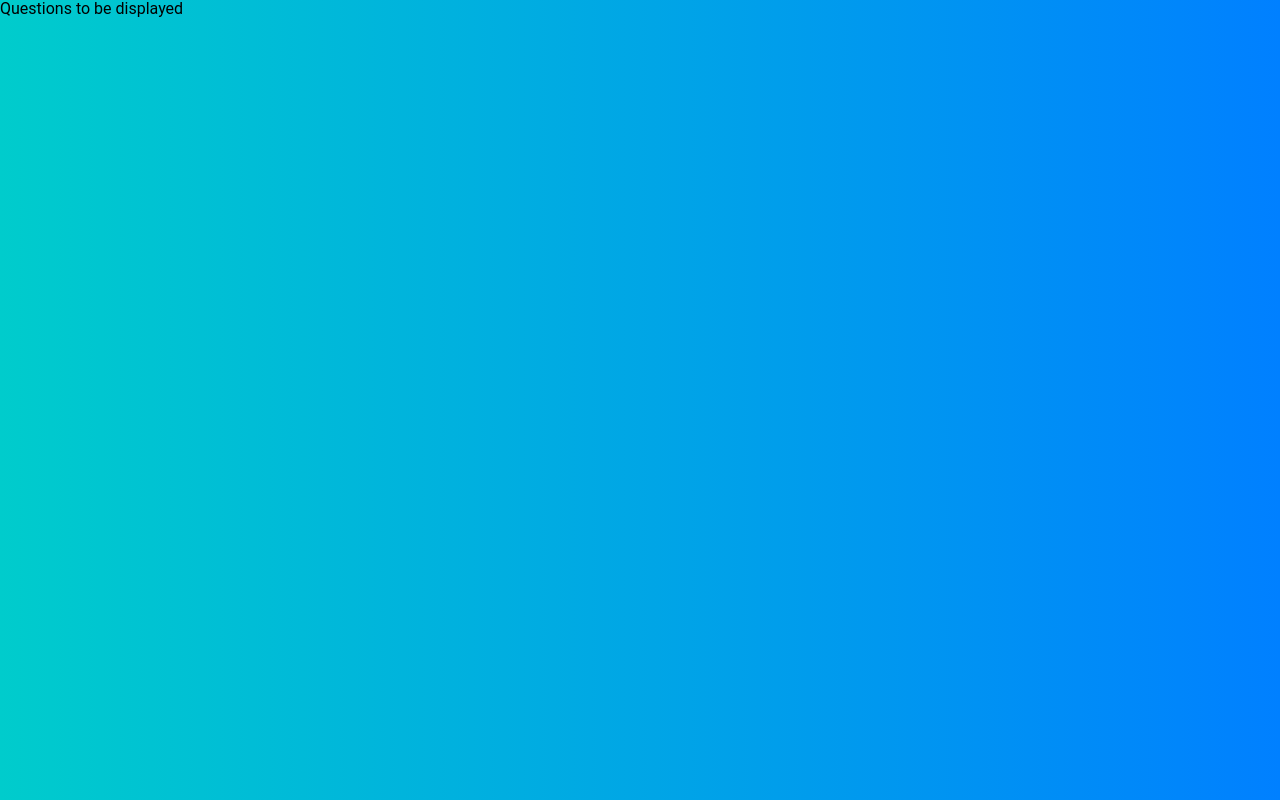
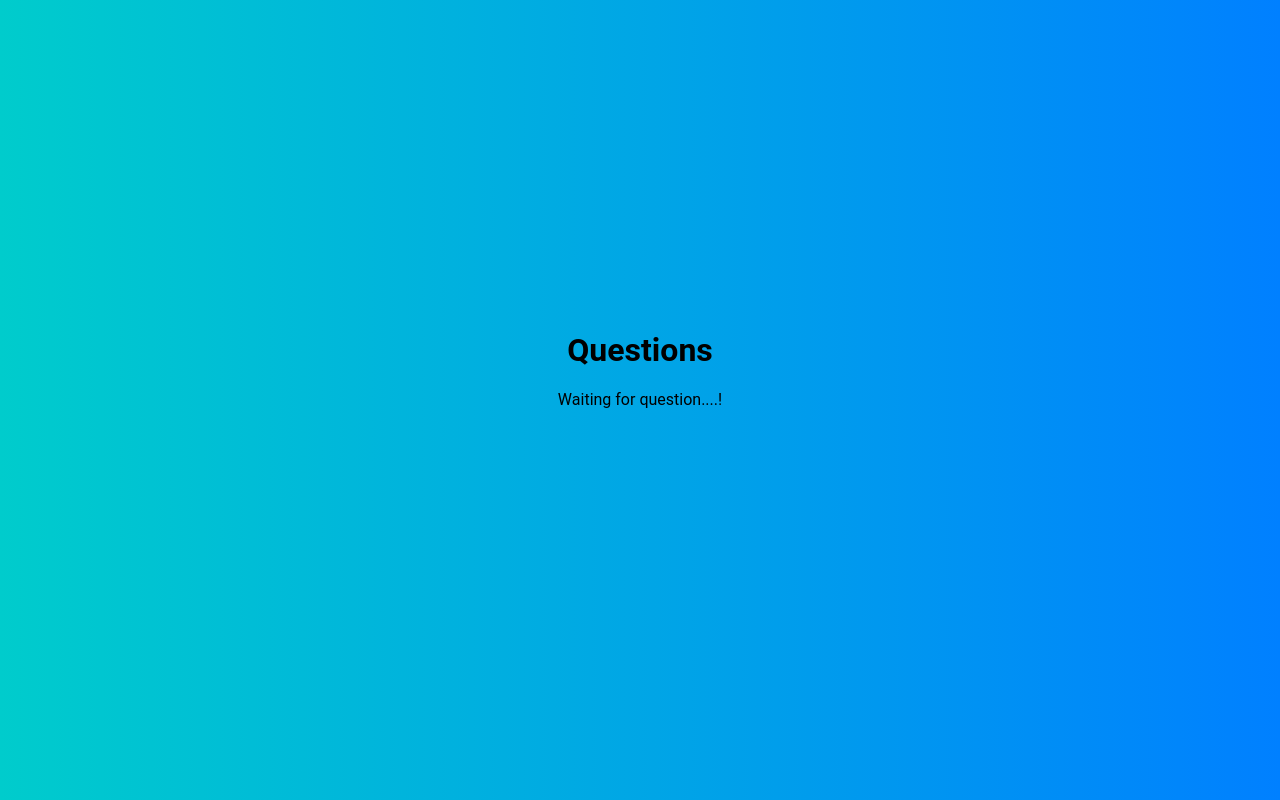
Before and after one commit to NilmaniKulaweera/QuizApp, a React (Create React App) app in the folder frontend/: page /Quiz in a window 1280 px wide. Built offline with nearby package versions, Linux system fonts and the light colour scheme.

Commit message:
binding answers to Quiz

```diff
--- a/frontend/src/components/joinPage/Join.js
+++ b/frontend/src/components/joinPage/Join.js
@@ -18,7 +18,6 @@ class Join extends React.Component {
 
     componentDidMount() {
         this.subscribeToObservables();
-
     }
 
     componentWillUnmount() {
--- /dev/null
+++ b/frontend/src/components/quizPage/Play.js
@@ -0,0 +1,77 @@
+import React from 'react';
+import QuestionObject from '../../models/QuestionObject';
+import { nextQuestion } from '../../services/SocketIoService';
+
+
+let nextquestionSubscribed;
+class Play extends React.Component {
+    questions = [];
+
+    constructor() {
+        super();
+        this.state = {
+            questionObject: new QuestionObject(),
+            questionNumber: 0,
+        }
+    }
+    componentDidMount() {
+        this.subscribetoSocketServices();
+    }
+
+    componentWillUnmount() {
+
+    }
+
+    subscribetoSocketServices() {
+        nextquestionSubscribed = nextQuestion.subscribe((question) => {
+            //this.state.questionObject = question;
+            this.setState({ questionObject: question })
+        });
+    }
+
+    unsubscribeSocketServices() {
+        nextquestionSubscribed.unsubscribe();
+    }
+
+    render() {
+        const questionObj = this.state.questionObject;
+        console.log(questionObj);
+        let questionDiv;
+        let answersList;
+
+        if (this.state.questionObject) {
+            if (this.state.questionObject.answers) {
+                answersList = <ul>
+                    {this.state.questionObject.answers.map((value, index) => {
+                        return <li key={index}>{value.answer}</li>
+                    })}
+                </ul>
+            }
+            questionDiv = <div className="card-content" style={{ width: "100%" }}>
+                <h3>question number {this.state.questionNumber + 1} </h3>
+                <p className="fw9">Question Id</p>
+                <p>{this.state.questionObject.questionId}</p>
+                <p className="fw9">Question</p>
+                <p>{this.state.questionObject.question}</p>
+                <p>
+                    {answersList}
+                </p>
+            </div>;
+        }
+        else {
+            questionDiv = <div>Waiting for question....!</div>;
+        }
+
+        return (
+            <div className="quiz-details pa2">
+                <div>
+                    <h1>Questions</h1>
+                </div>
+
+                {questionDiv}
+            </div>
+        );
+    }
+}
+
+export default Play;
--- /dev/null
+++ b/frontend/src/components/quizPage/Quiz.css
@@ -0,0 +1,8 @@
+.quiz-details-container{
+    display: flex;
+    align-items: stretch;
+    justify-content: space-around;
+    text-align: center;
+    flex-direction: row;
+    height: 90vh;
+}
--- a/frontend/src/components/quizPage/Quiz.js
+++ b/frontend/src/components/quizPage/Quiz.js
@@ -1,4 +1,7 @@
 import React from 'react';
+// import QuizDetail from '../../components/shared/quizDetail/QuizDetail';
+import Play from './Play';
+import './Quiz.css';
 
 
 
@@ -19,7 +22,10 @@ class Quiz extends React.Component {
 
     render() {
         return (
-            <div>Questions to be displayed</div>
+            <div className='quiz-details-container'>
+                {/* <QuizDetail quizObject={this.state.quizObject} roomId={this.state.pinNumber}></QuizDetail> */}
+                <Play></Play>
+            </div>
         )
     }
 }
--- a/frontend/src/services/SocketIoService.js
+++ b/frontend/src/services/SocketIoService.js
@@ -9,6 +9,7 @@ export const roomcreatedObservable = new BehaviorSubject();
 export const newUserJoinedObservable = new BehaviorSubject();
 export const disconnectPeerObservable = new BehaviorSubject();
 export const joinSuccessfull = new BehaviorSubject();
+export const nextQuestion = new BehaviorSubject();
 
 export function setSocketConnection() {
     socket = io(ENDPOINT);
@@ -37,6 +38,9 @@ export function addSocketListeners() {
     socket.on('joinsuccess',(data)=>{
         console.log('join fired',data);
         joinSuccessfull.next(data);
+    });
+    socket.on('nextquestion',(data)=>{
+        nextQuestion.next(data);
     });
     console.log("socket listeners added");
 }
```
Also changed, not shown: 1 other file (tests, documents, lock files or other folders).
